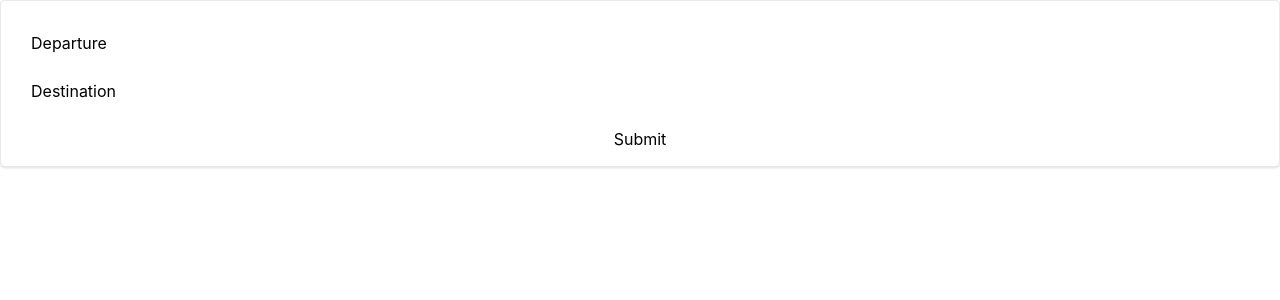
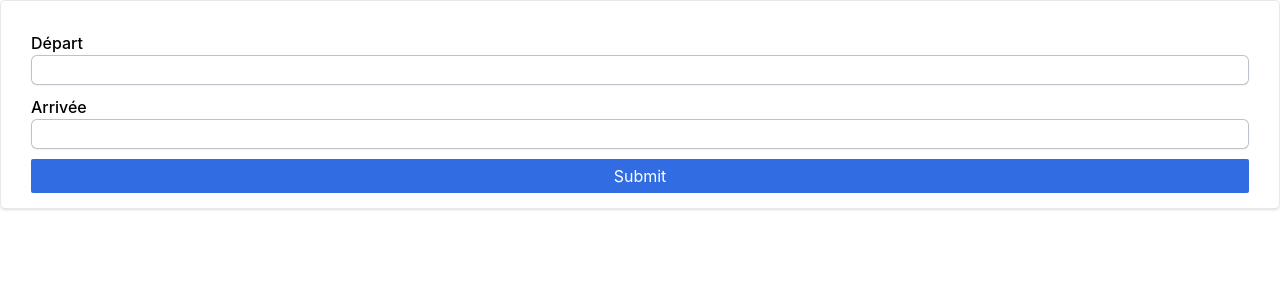
Before and after one commit to davidvenin/coronactu, a Next.js app: page / in a window 1280 px wide. Shown: the top 300 px of the page. Built offline with nearby package versions, Linux system fonts and the light colour scheme.

Commit message:
styles: starting to understand tailwindcss

```diff
--- a/src/components/async-search-field/index.tsx
+++ b/src/components/async-search-field/index.tsx
@@ -11,9 +11,19 @@ export const AsyncInputField = (props: ComponentProps<string>) => {
   return (
     <div className="">
       <div className={""}>
-        <label htmlFor={props.name} className="w-full">
-          {props.label}
-          <input className={"block"} {...field} />
+        <label
+          htmlFor={props.name}
+          className="block text-sm font-medium text-gray-700"
+        >
+          <span className={"block text-sm font-medium text-gray-700"}>
+            {props.label}
+          </span>
+          <input
+            className={
+              "mb-10 block w-full px-3 py-2 border border-gray-30 rounded-md text-sm shadow-sm placeholder-gray-400 focus:outline-none focus:border-sky-500 focus:ring-1 focus:ring-sky-500 border"
+            }
+            {...field}
+          />
         </label>
       </div>
     </div>
--- a/src/components/search-form/index.tsx
+++ b/src/components/search-form/index.tsx
@@ -19,17 +19,17 @@ export const SearchForm = () => {
         >
           <AsyncInputField
             config={config.getFieldProps("from")}
-            label={"Departure"}
+            label={"Départ"}
             name={"from"}
           />
           <AsyncInputField
             config={config.getFieldProps("to")}
-            label={"Destination"}
+            label={"Arrivée"}
             name={"to"}
           />
           <button
             type={"submit"}
-            className={"whitespace-no-wrap w-full btn btn-red"}
+            className={"w-full bg-primary p-5 rounded-sm text-white"}
           >
             Submit
           </button>
```
